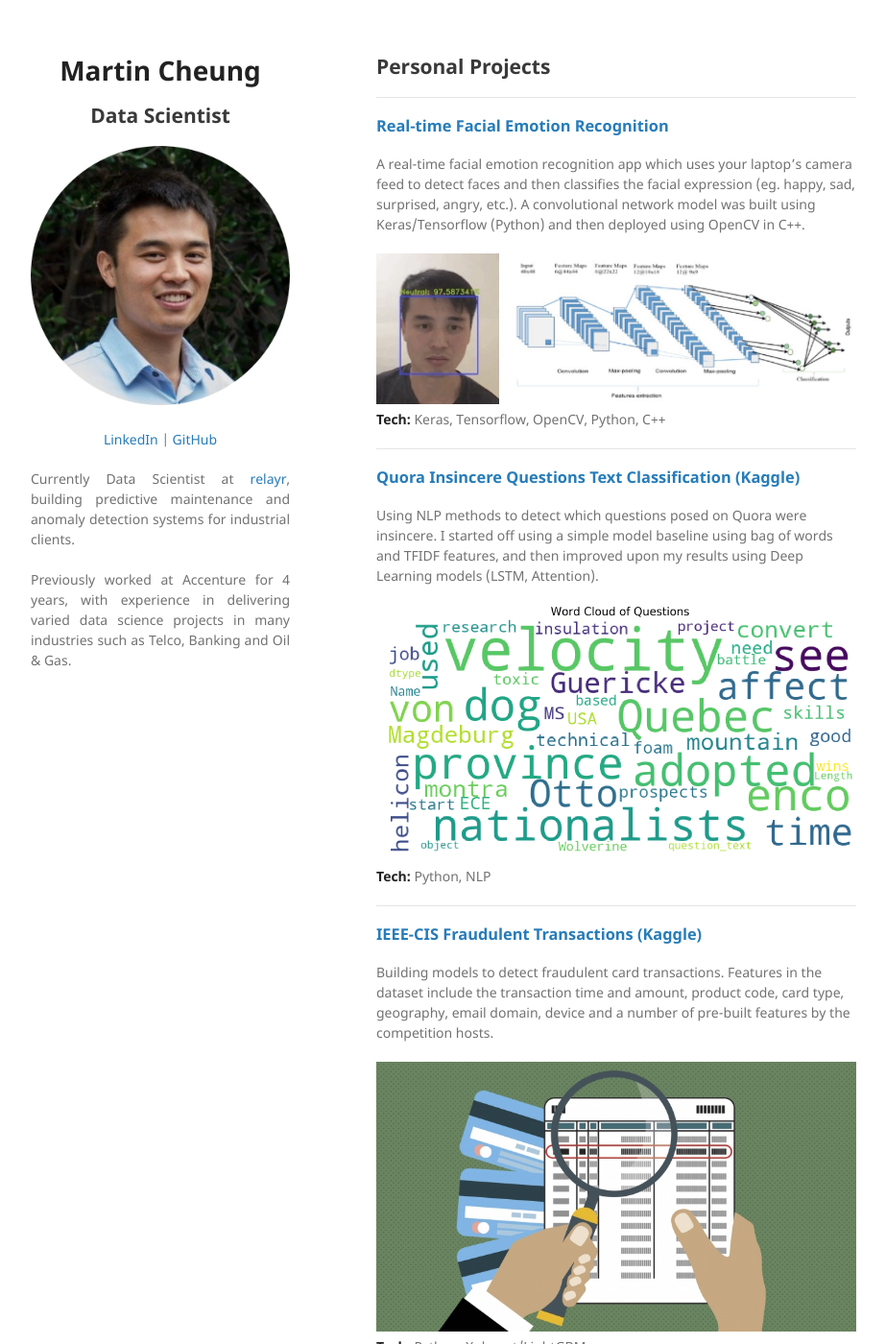
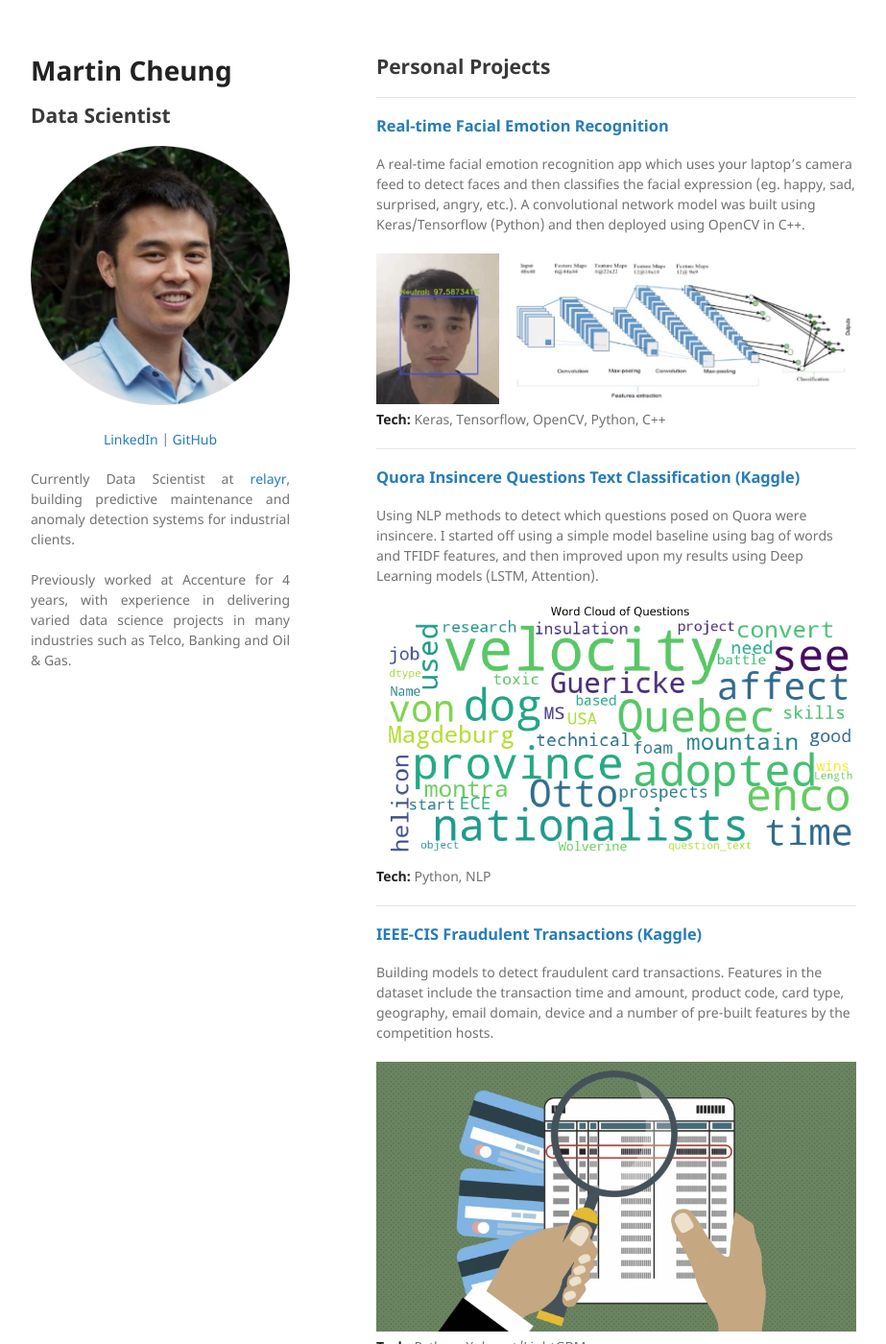
Before and after one commit to martycheung/martycheung.github.io, a Jekyll site: the page built from index.md, in a window 1280 px wide and 1400 px high. Shown: the whole window at 96% size, without its empty margins (178-1101 px from the left). Built offline with Jekyll 4.4.1, drawn with Linux system fonts in a browser that asks for light colours; our own code applies the rules of GitHub Pages for plain Markdown files.

Commit message:
Edit tab title

```diff
--- a/_config.yml
+++ b/_config.yml
@@ -1,5 +1,5 @@
-name: <p align="center">Martin Cheung</p>
-job_title: <p align="center">Data Scientist</p>
+name: Martin Cheung
+job_title: Data Scientist
 logo: "/images/profile_pic.jpeg?raw=true"
 
 description:
--- a/_sass/jekyll-theme-minimal.scss
+++ b/_sass/jekyll-theme-minimal.scss
@@ -201,6 +201,7 @@ footer {
   div.wrapper {
     width:auto;
     margin:0;
+    text-align: center;
   }
 
   header, section, footer {
```
